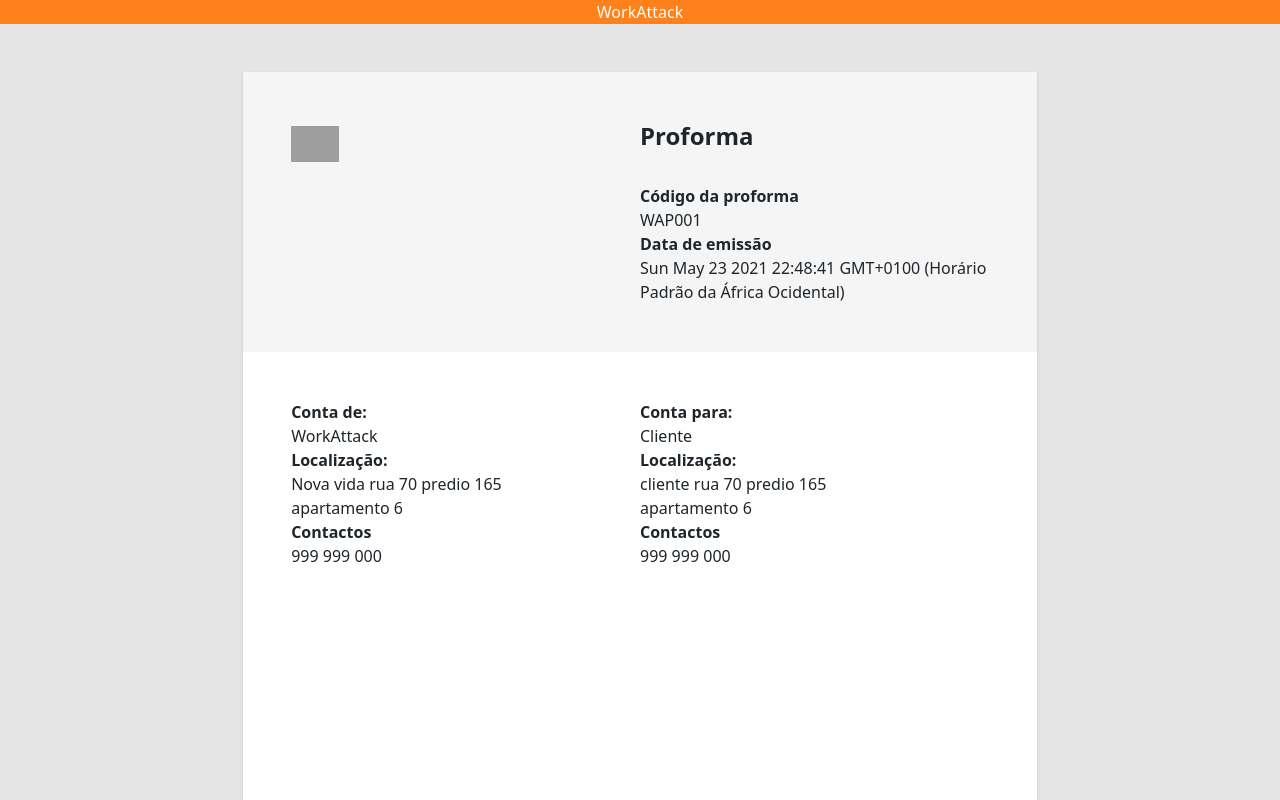
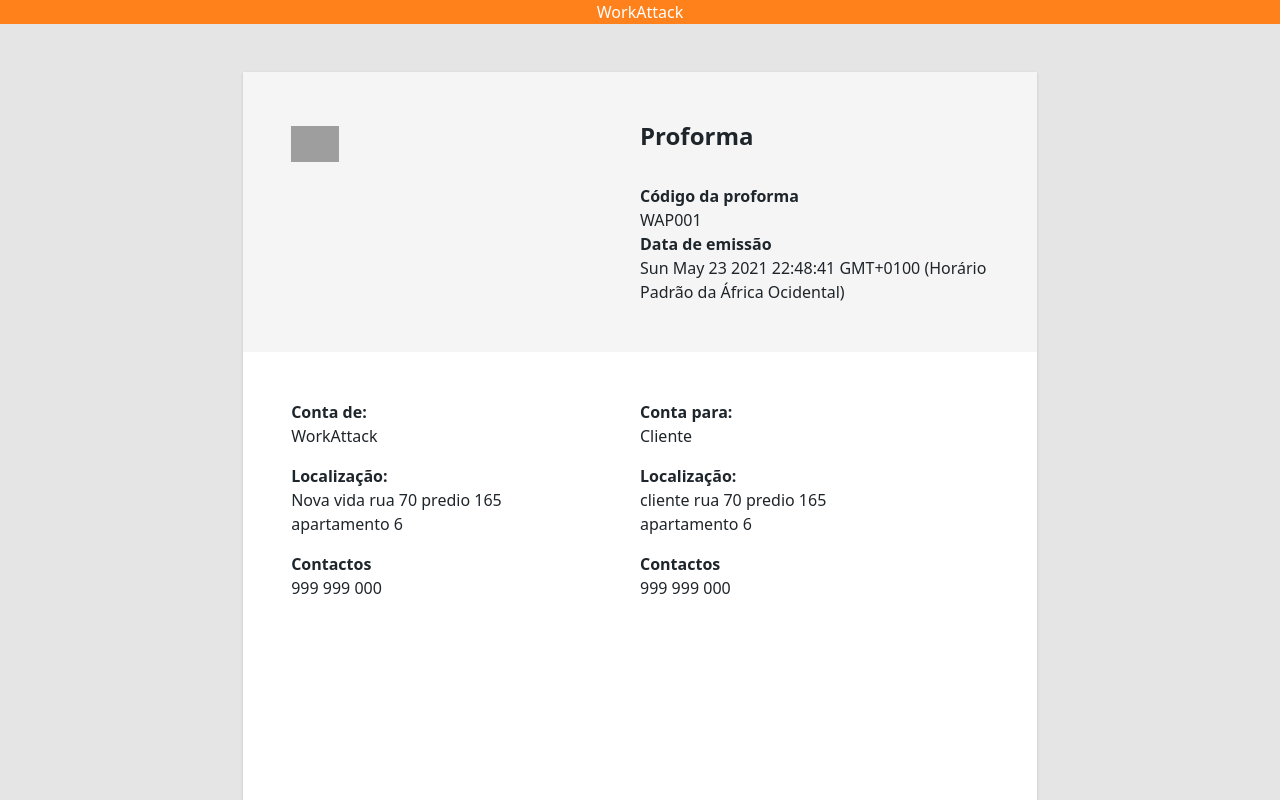
Before and after one commit to WorkAttackDev/web-container-invoice, a Next.js app: page /invoice in a window 1280 px wide. Shown: the top 800 px of the page. Built offline with nearby package versions, Linux system fonts and the light colour scheme; grey boxes are pictures that could not be loaded.

Commit message:
1 file modified, 1 added

```diff
--- /dev/null
+++ b/components/invoice/InvoiceItems.tsx
@@ -0,0 +1,15 @@
+type Props = {};
+
+const InvoiceItems: React.FC<Props> = () => {
+
+return (
+  <section>
+    <header>
+
+    </header>
+  </section>
+);
+
+}
+
+export default InvoiceItems;
--- a/components/invoice/InvoiceUserInfo.tsx
+++ b/components/invoice/InvoiceUserInfo.tsx
@@ -12,17 +12,17 @@ return (
     {
       usersInfo.map(_ui => (
         <div key={_ui.order} className="flex-1">
-          <span className="mb-4">
+          <span className="mb-4 flex flex-col">
               <strong>Conta {_ui.order}:</strong>
               <p className="w-4/5">{_ui.name}</p>
           </span>
 
-          <span className="mb-4">
+          <span className="mb-4 flex flex-col">
               <strong>Localização:</strong>
               <p className="w-4/5">{_ui.adress}</p>
           </span>
 
-          <span>
+          <span className="flex flex-col">
               <strong>Contactos</strong>
               <p className="w-4/5">{_ui.contact}</p>
           </span>
```
